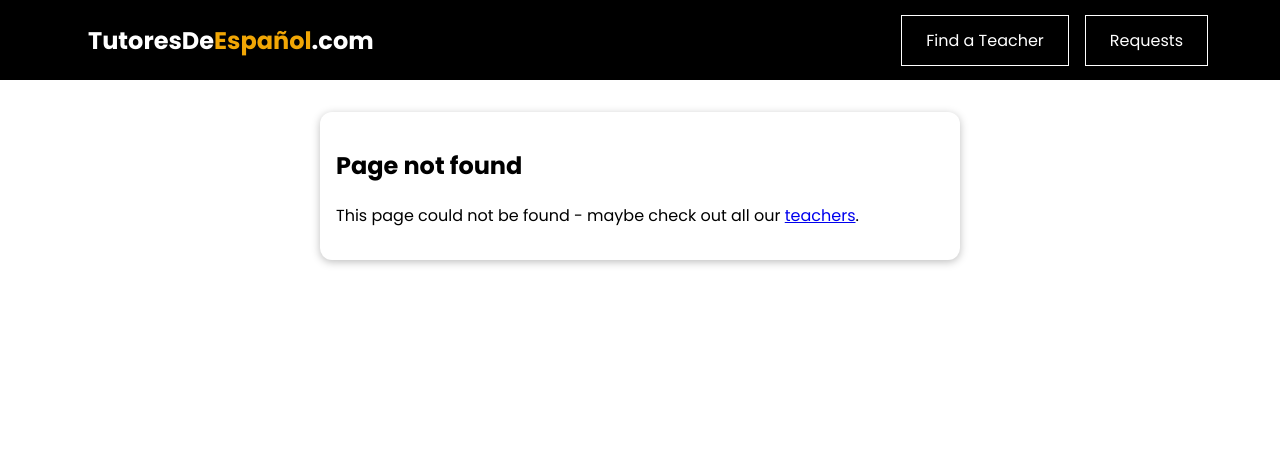
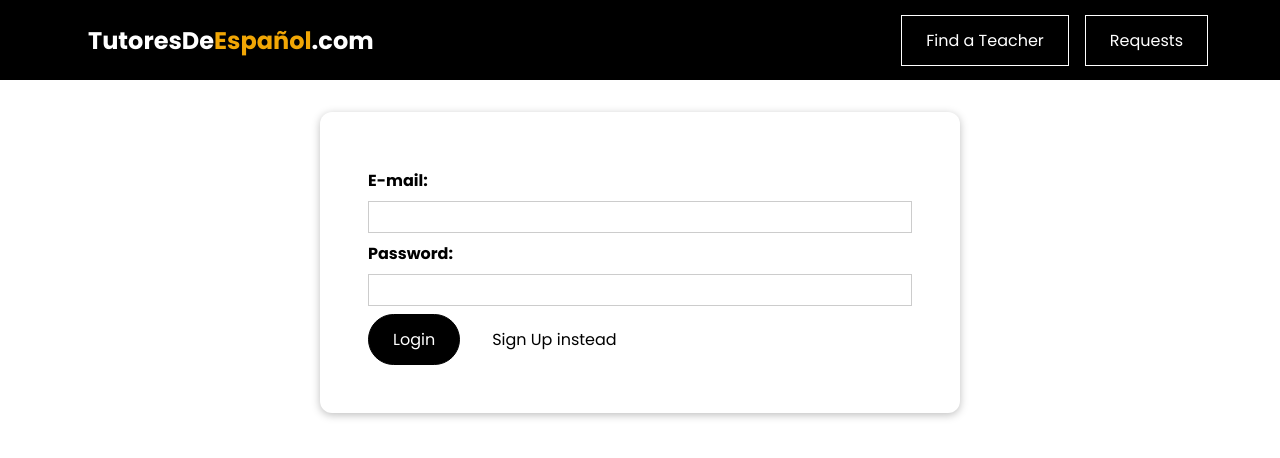
Before and after one commit to ElJefe111944/teacher-finder-app, a Vue app: page /auth in a window 1280 px wide. Before the commit this address had no page. Shown: the top 458 px of the page. Built offline with nearby package versions, Linux system fonts and the light colour scheme.

Commit message:
Authentification page created - dynamic content added for both Login/Sign up

```diff
--- /dev/null
+++ b/src/pages/auth/UserAuth.vue
@@ -0,0 +1,99 @@
+<template>
+    <base-card>
+        <form @submit.prevent="submitForm">
+            <div class="form-control">
+                <label for="email">E-mail:</label>
+                <input type="email" id="email" v-model.trim="email">
+            </div>
+            <div class="form-control">
+                <label for="password">Password:</label>
+                <input type="password" id="password" v-model.trim="password">
+            </div>
+            <p v-if="!formIsValid">Please enter a valid email and password (must be atleast 6 characters long).</p>
+            <base-button>{{ submitButtonCaption }}</base-button>
+            <base-button type="button" mode="flat" @click="switchAuthMode">{{ switchModeCaption }}</base-button>
+        </form>
+    </base-card>
+</template>
+<script>
+
+
+export default {
+    data(){
+        return {
+            email: '',
+            password: '',
+            formIsValid: true,
+            mode: 'login',
+        }
+    },
+    computed: {
+        submitButtonCaption(){
+            if(this.mode === 'login'){
+                return 'Login';
+            } else {
+                return 'Sign Up';
+            }
+        },
+        switchModeCaption(){
+            if(this.mode === 'login'){
+                return 'Sign Up instead';
+            } else {
+                return 'Login instead';
+            }
+        }
+    },
+    methods: {
+        submitForm(){
+            this.formIsValid = true;
+            // email & password verification
+            if(this.email === '' || !this.email.includes('@') || this.password.length < 6){
+                this.formIsValid = false;
+                return;
+            }
+            // send hhtp request
+        },
+        switchAuthMode(){
+            if(this.mode === 'login'){
+                this.mode = 'signup';
+            } else {
+                this.mode = 'login';
+            }
+        }
+    },
+}
+</script>
+
+<style scoped>
+form {
+  margin: 1rem;
+  padding: 1rem;
+}
+
+.form-control {
+  margin: 0.5rem 0;
+}
+
+label {
+  font-weight: bold;
+  margin-bottom: 0.5rem;
+  display: block;
+}
+
+input,
+textarea {
+  display: block;
+  width: 100%;
+  font: inherit;
+  border: 1px solid #ccc;
+  padding: 0.15rem;
+}
+
+input:focus,
+textarea:focus {
+  border-color: #3d008d;
+  background-color: #faf6ff;
+  outline: none;
+}
+
+</style>
--- a/src/router.js
+++ b/src/router.js
@@ -6,6 +6,7 @@
 import ContactTeacher from './pages/requests/ContactTeacher.vue';
 import RequestsRecieved from './pages/requests/RequestsRecieved.vue';
 import NotFound from './pages/NotFound.vue'
+import UserAuth from './pages/auth/UserAuth.vue';
 
 // router configure
 const router = createRouter({
@@ -27,6 +28,8 @@
         { path: '/requests', component: RequestsRecieved },
         // 404 / page not found
         { path: '/:notFound(.*)', component: NotFound },
+        // user authentication page
+        { path: '/auth', component: UserAuth},
     ]
 });
 
```
